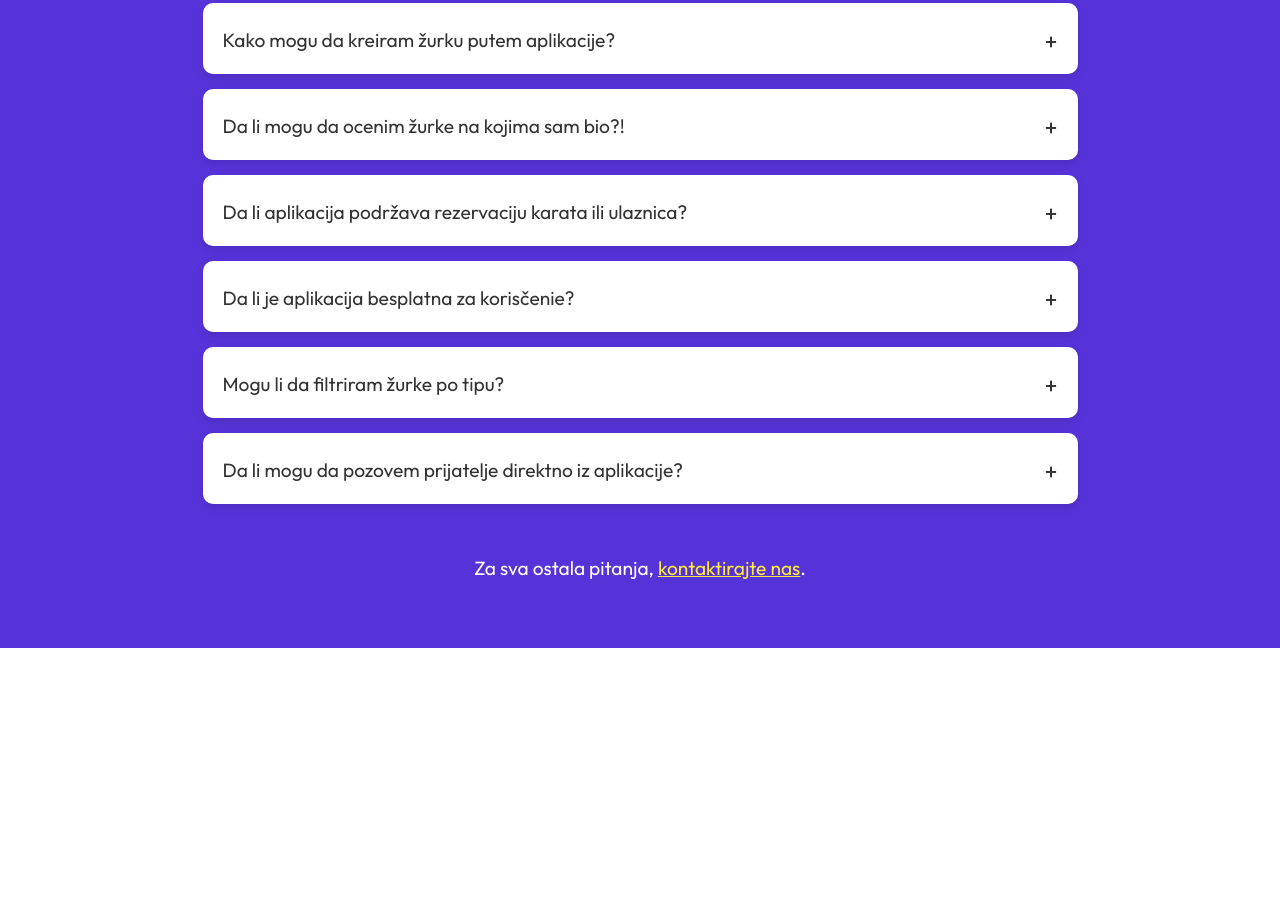
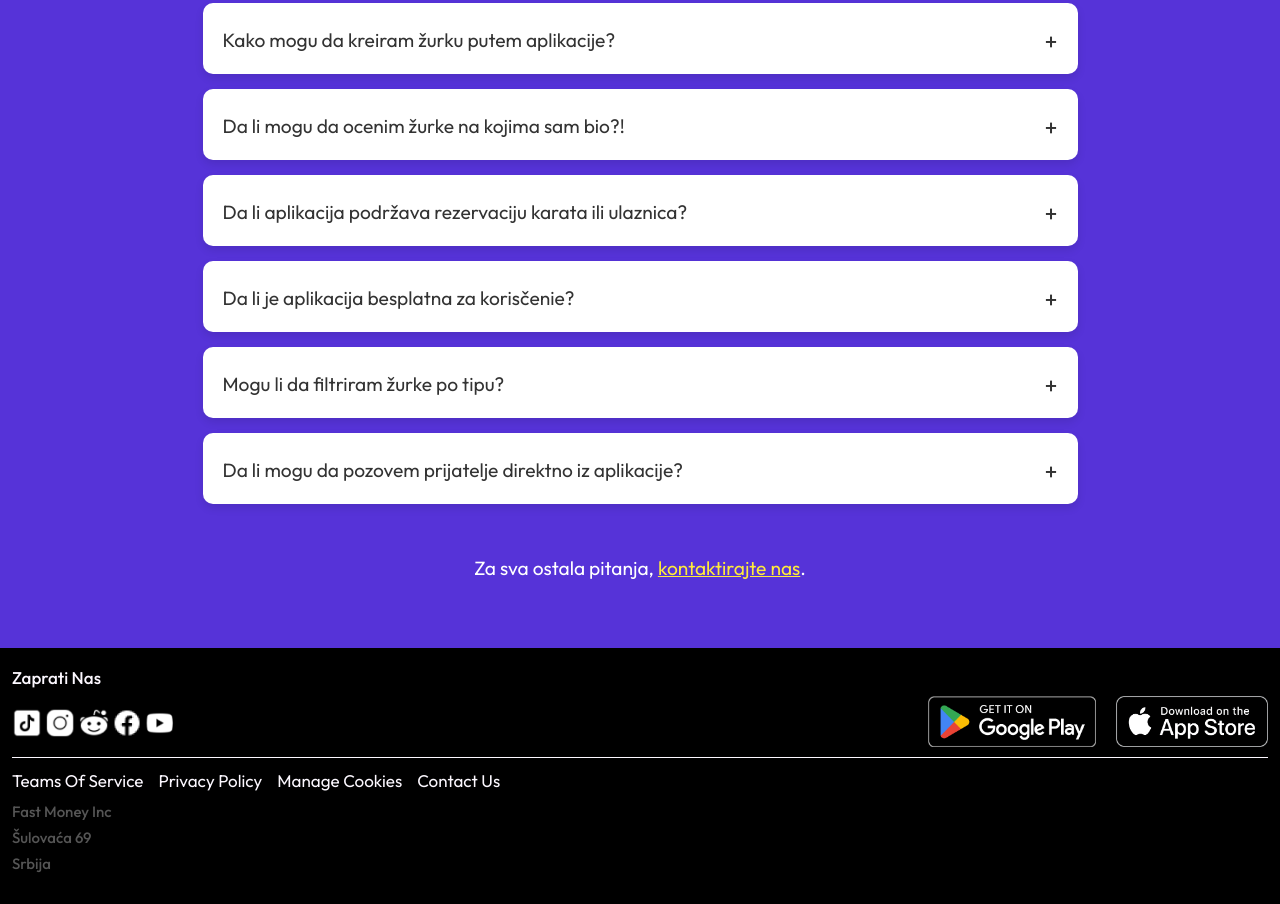
Before and after one commit to zurkers/zurkers.github.io, a plain HTML site: page index.html in a window 1280 px wide. Shown: the part 2290-3194 px from the top of the page. Before the commit the page ends 2938 px from the top, so only its background shows below. Drawn offline with nearby package versions, Linux system fonts and the light colour scheme.

Commit message:
update 55

```diff
--- a/index.html
+++ b/index.html
@@ -289,6 +289,12 @@ padding:0;
   height: 30px;
   vertical-align: middle;
   margin-left: 5px;
+  }
+  .medialogo1{
+  width: 30px;
+  height: 30px;
+  vertical-align: middle;
+
   }
 
   .title {
@@ -753,6 +759,93 @@ padding:0;
     </div>
 </div>
 
+<div class="footer container-fluid" style="overflow: hidden;">
+  <h5 class="title1">Zaprati Nas</h5>
+  <div class="row">
+    <div class=" ikon col-sm-6">
+
+      <img class="medialogo1" style="cursor: pointer;" src="/images/tiktok.png" alt="TikTok Logo">
+      <img class="medialogo1" style="cursor: pointer;" src="/images/instagram.png" alt="Instagram Logo">
+      <img class="medialogo1" style="cursor: pointer;" src="/images/redit.png" alt="Reddit Logo">
+      <img class="medialogo1" style="cursor: pointer;" src="/images/facebook.png" alt="Facebook Logo">
+        <img class="medialogo1" style="cursor: pointer;" src="/images/youtube.png" alt="YouTube Logo">
+    </div>
+    <div class="col-sm-6 d-flex keks3">
+      <img class="playstore-button" style="
+      display: inline-flex;
+     align-items: center;
+     justify-content: center;
+     max-width: 168px;
+     max-height: 70px;
+     text-decoration: none;
+     margin-right: 20px;
+     cursor: pointer;
+     " src="/images/GetItOnGooglePlay_Badge_Web_color_English.png">
+     <img class="playstore-button" style="
+     display: inline-flex;
+    align-items: center;
+    justify-content: center;
+    max-width: 160px;
+    max-height: 51px;
+    text-decoration: none;
+    cursor: pointer;
+    " src="/images/5a902db97f96951c82922874.png">
+    </div>
+  </div>
+  <div style="height:1px;background-color: #FCF8FF; margin-top: 10px;"></div>
+  <div class="row">
+  <div class="keks col-sm d-flex justify-content-start">
+  <a class="keks1">Teams Of Service</a>
+  <a class="keks1">Privacy Policy</a>
+  <a class="keks1">Manage Cookies</a>
+  <a class="keks1">Contact Us</a>
+  </div>
+  </div>
+  <div style="padding-top: 10px;">
+    <h5 style="font-size: 15px; color: #555;">Fast Money Inc</h5>
+    <h5 style="font-size: 15px; color: #555;">Šulovaća 69</h5>
+    <h5 style="font-size: 15px; color: #555;">Srbija</h5>
+  </div>
+  </div>
+
+<style>
+  .keks3{
+    justify-content:end;
+  }
+  @media (max-width:575px){
+
+    .keks3{
+    justify-content: start;
+    }
+  }
+  .keks{
+    margin-top: 10px;
+  }
+  .keks1{
+    font-size: 17px;
+    margin-right: 15px;
+    cursor: pointer;
+    text-decoration: none;
+    color: #FCF8FF;
+  }
+  .keks1:hover{
+    text-decoration: underline;
+  }
+  .ikon{
+    padding-top: 12px;
+  }
+  .footer{
+    height: 32vh;
+    background-color: #000;
+  }
+  .title1{
+    color: #FCF8FF;
+    font-size: 17px;
+    padding-top: 20px;
+  }
+
+  </style>
+
 <div id="newsletterPopup" class="position-fixed top-0 start-0 w-100 h-100 d-none " style="z-index: 1050; backdrop-filter: blur(5px);">
   <div class="d-flex justify-content-center align-items-center h-100">
     <div class="row bg-white shadow-lg position-relative border-0 rounded" style="max-width: 800px; width: 90%; height: 300px;">
```
